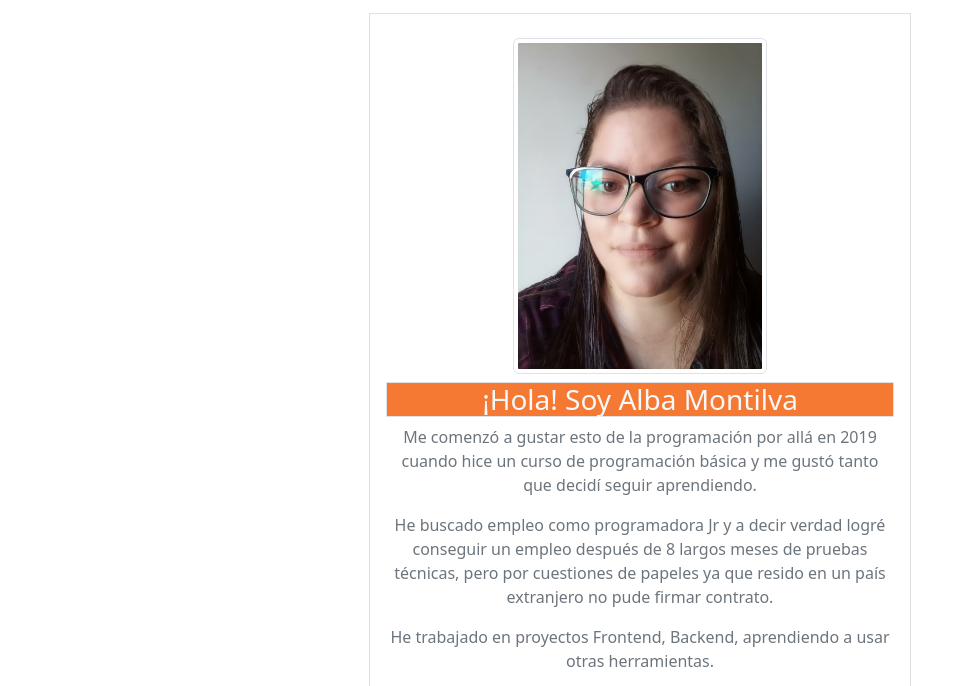
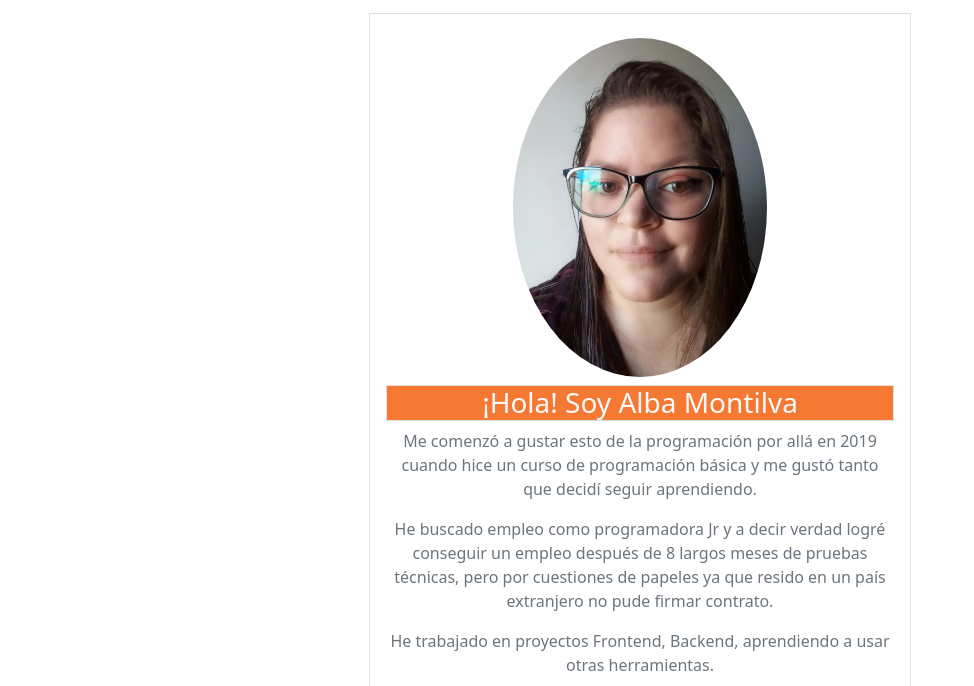
Before and after one commit to montilva74/comision22801, a plain HTML site: page index.html in a window 1280 px wide. Shown: the part 97-783 px from the top of the page, without its empty margins (0-974 px from the left). Drawn offline with nearby package versions, Linux system fonts and the light colour scheme.

Commit message:
modifico la img

```diff
--- a/index.html
+++ b/index.html
@@ -21,7 +21,7 @@
     <div class="row p-2 justify-content-center">
       <div class="col-6">
         <div class="p-3 border text-center">
-            <img src="./img/foto-perfil.jpg" class="img-fluid img-thumbnail w-50 m-2" alt="img-perfil">
+            <img src="./img/foto-perfil.jpg" class="img-fluid img-circle m-2" alt="img-perfil">
             <h3 class="border text-light">¡Hola! Soy Alba Montilva</h3>
             <p class="text-muted">Me comenzó a gustar esto de la programación por allá en 2019 cuando hice un curso de programación básica y me gustó tanto que decidí seguir aprendiendo.</p>
             <p class="text-muted">He buscado empleo como programadora Jr y a decir verdad logré conseguir un empleo después de 8 largos meses de pruebas técnicas, pero por cuestiones de papeles ya que resido en un país extranjero no pude firmar contrato.</p>
--- a/styles/styles.css
+++ b/styles/styles.css
@@ -16,3 +16,7 @@ h2{
 h3{
     background-color:rgb(245, 121, 50)
 }
+img{
+    width: 50%;
+    border-radius: 50%;
+}
```
